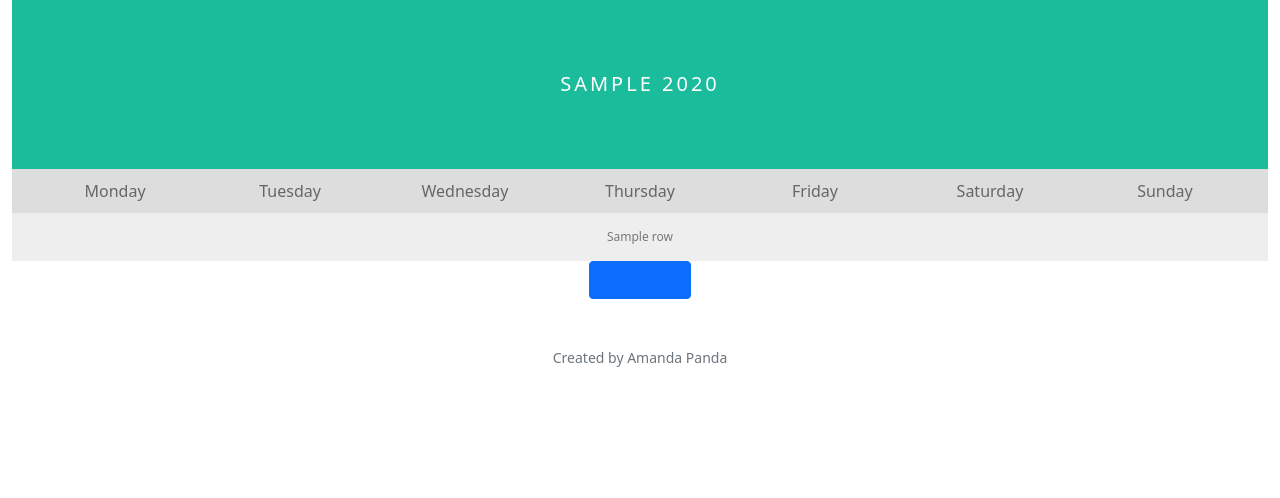
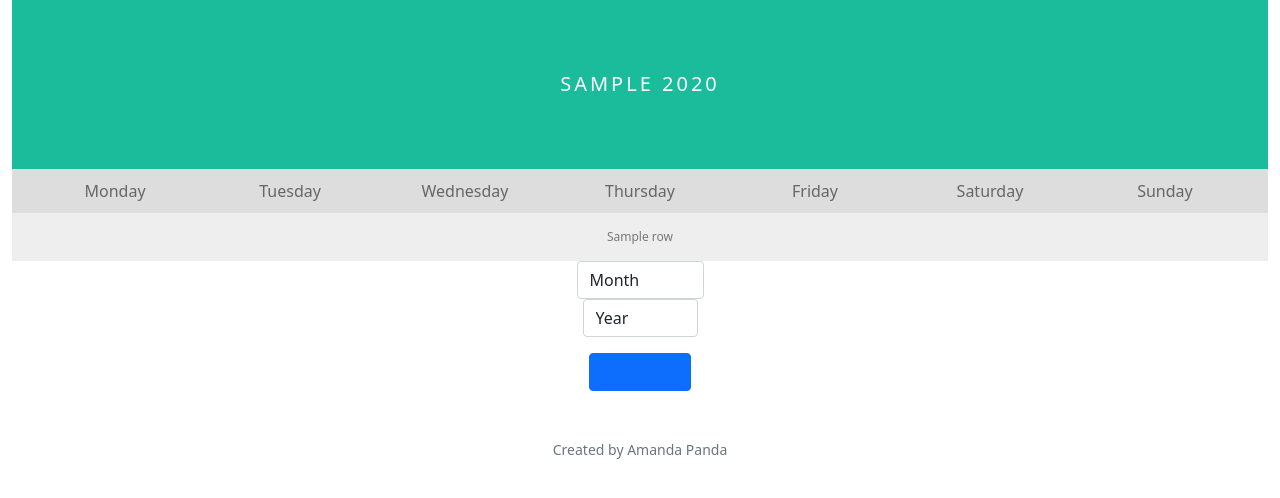
Before and after one commit to amandakso/cs50x-final-project, a Flask app: template templates/index.html in a window 1280 px wide. Shown: the part 125-623 px from the top of the page. Run offline with Flask 2, Linux system fonts and the light colour scheme; the template is opened without the code that fills it: most values are stand-ins (such as "Sample title", 1, 10 or a date in 2020); some libraries are stand-ins or nearby versions.

Commit message:
add month and year dropdowns to homepage

```diff
--- a/app.py
+++ b/app.py
@@ -51,6 +51,13 @@
         11: "November",
         12: "December",
     }
+    # Years
+    years = []
+    x = range(1900, 2200, 1)
+    for n in x:
+        years.append(n)
+
+
     # Get current time
     today = date.today()
     year = today.year
@@ -59,7 +66,7 @@
     day = today.day
     weekday = today.isoweekday()
     cal = calendar.monthcalendar(year,month)
-    return render_template("index.html", cal=cal, year=year, month=month, day=day, this_month=this_month, weekday=weekday)
+    return render_template("index.html", cal=cal, year=year, years=years, month=month, months=months, day=day, this_month=this_month, weekday=weekday)
 
 
 @app.route("/login", methods=["GET", "POST"])
--- a/templates/index.html
+++ b/templates/index.html
@@ -31,5 +31,21 @@
         {% endfor %}
     {% endfor %}
 </ul>
+
+<div class="mb-3">
+    <select class="form-control mx-auto w-auto" name="month" required>
+        <option disabled selected>Month</option>
+        {% for key, value in months.items() %}
+            <option value="{{ key }}">{{ value }}</option>
+        {% endfor %}
+    </select>
+    <select class="form-control mx-auto w-auto" name="year" required>
+        <option disabled selected>Year</option>
+        {% for row in years %}
+                <option value="{{ row }}">{{ row }}</option>
+        {% endfor %}
+
+    </select>
+</div>
 <button class="btn btn-primary" type="button"><a href="/addevent">Add Event</a></button>
 {% endblock %}
```
Also changed, not shown: 3 other files.
